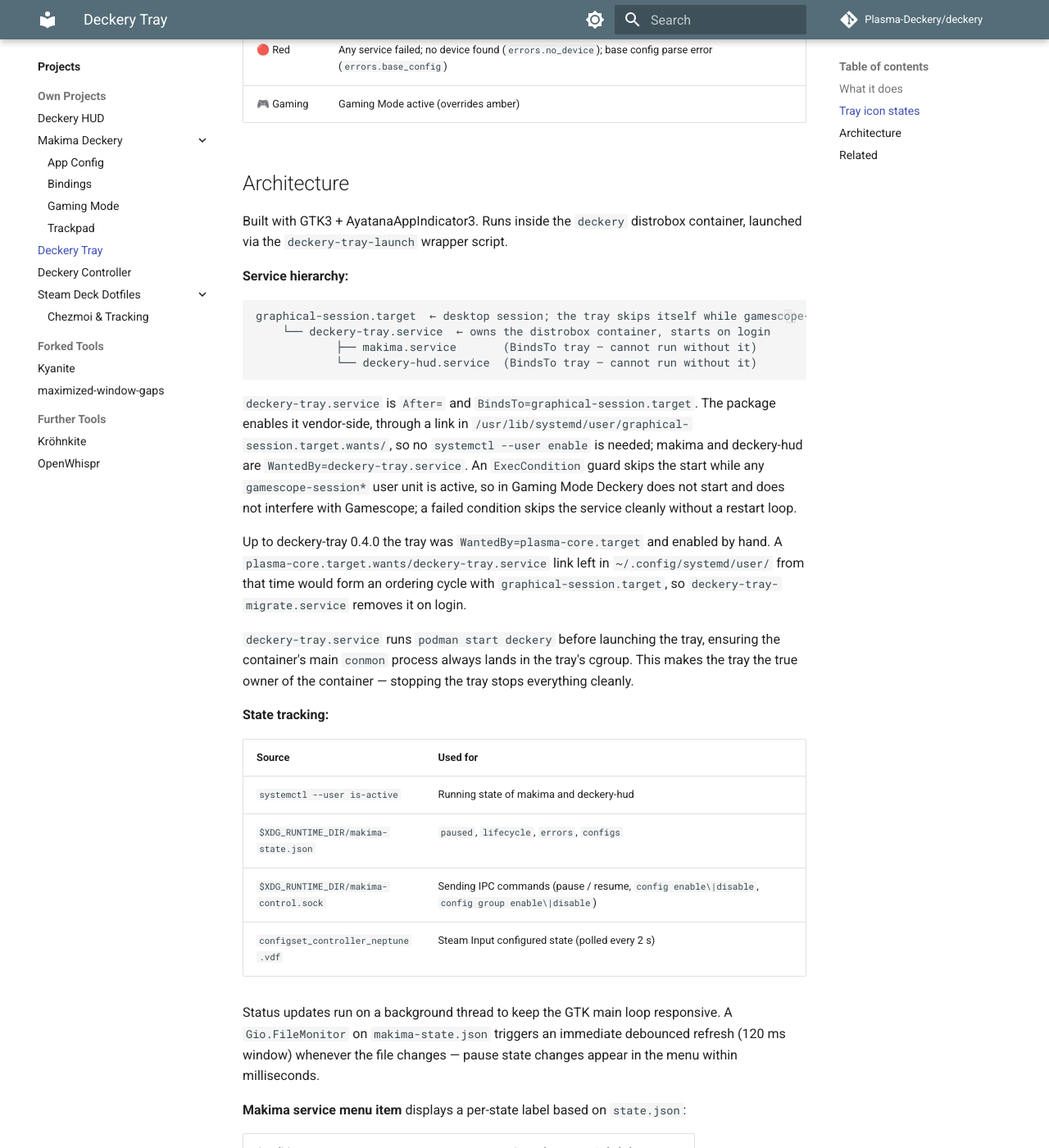
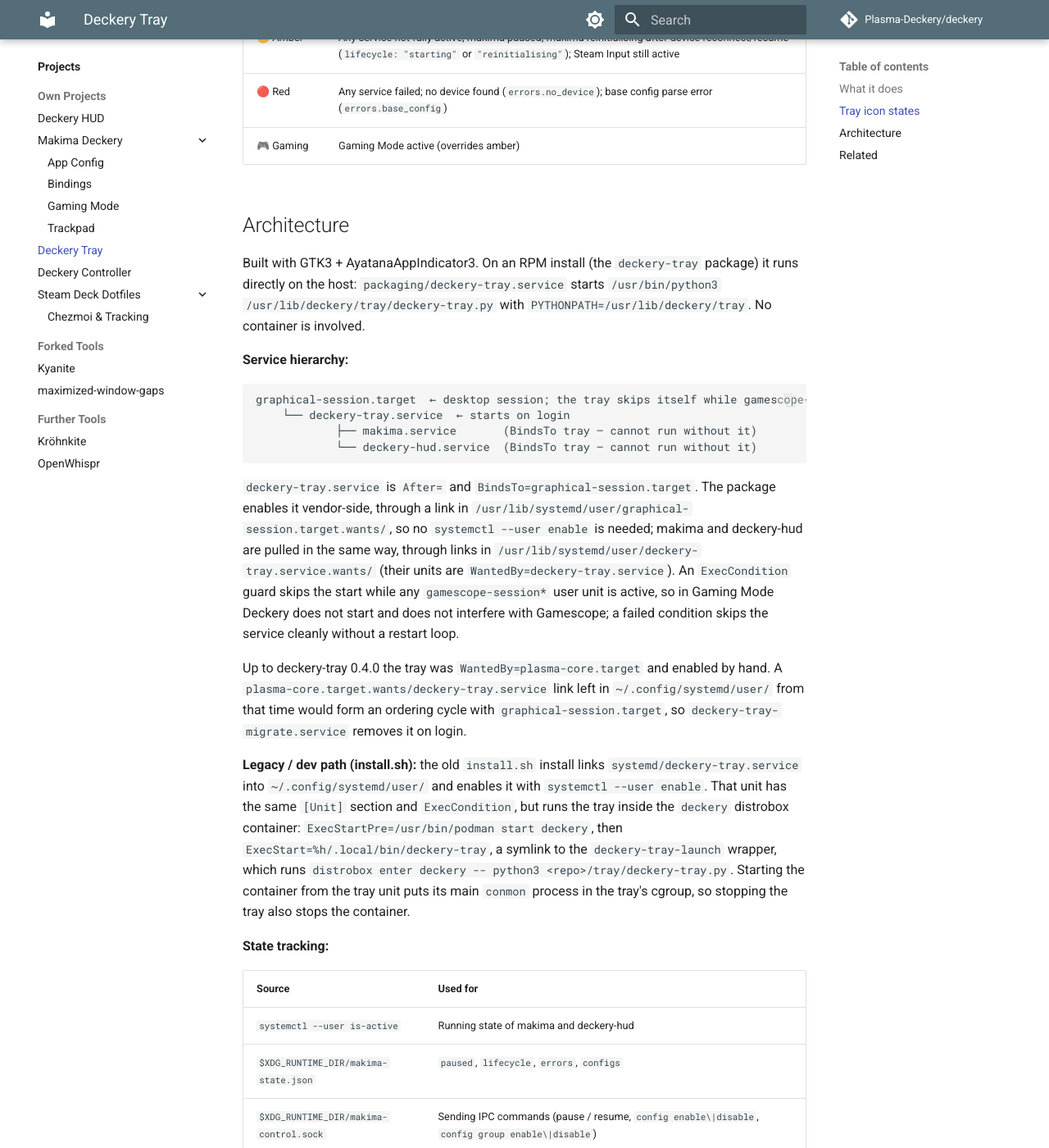
Before and after one commit to Plasma-Deckery/deckery, an MkDocs documentation site: the page built from docs/projects/deckery-tray.md, in a window 1280 px wide and 1400 px high, scrolled down 1550 px. Shown: the whole window at 82% size. Built offline with MkDocs 1.6.1 and Material for MkDocs 9.7.7, drawn with Linux system fonts in a browser that asks for light colours; comment, search, counter and statistics services are not loaded; some of the changed text lies outside the part shown.

Commit message:
Docs: accurate trackpad release status, RPM tray unit first
The trackpad page claimed trackpad emulation was not in any release.
It shipped in 0.5.0; only trackball mode and the binding-form trackpad
haptics are beta-only (2.0.0~beta1). Same fix for the trackpad
architecture note.

The tray page described the tray as running inside the distrobox
container. That is only the install.sh unit (systemd/); the RPM unit
(packaging/) runs the tray on the host from /usr/lib/deckery/tray.
Describe the RPM install first and the install.sh/distrobox way as the
legacy/dev path, and say what "Search for Updates" does on each.

````diff
--- a/docs/projects/deckery-tray.md
+++ b/docs/projects/deckery-tray.md
@@ -12,7 +12,7 @@
 - **Pause / Resume** — sends `pause` / `resume` over the makima IPC socket without restarting the service
 - **Restart / Start / Stop** — controls makima and deckery-hud via systemd user units
 - **Controller Bindings** — submenu listing all known configs with live status, modules indented under the base config they apply to; modules and app overrides toggle with a checkbox, mutually exclusive modules are a submenu of radio items instead; a row with a problem carries `⚠️` or `🛑` and opens a scrollable dialog on click
-- **Updates** — "Search for Updates" entry pulls all repos and re-runs the installer
+- **Updates** — "Search for Updates" entry; on an RPM install it points to the system update (and offers to start `rpm-ostree upgrade` where possible), on an install.sh checkout it pulls all repos and re-runs the installer
 - **Config folders** — "Open my configs" and "Open shipped configs" open either directory in the file manager
 - **Steam Input** — shows whether Steam's Desktop Input is disabled (green) or still active (yellow); clicking the yellow indicator opens a terminal that writes the configset entry and optionally restarts Steam
 - **Tooltip** — always shows "Deckery" on hover for quick identification
@@ -28,22 +28,22 @@
 
 ## Architecture
 
-Built with GTK3 + AyatanaAppIndicator3. Runs inside the `deckery` distrobox container, launched via the `deckery-tray-launch` wrapper script.
+Built with GTK3 + AyatanaAppIndicator3. On an RPM install (the `deckery-tray` package) it runs directly on the host: `packaging/deckery-tray.service` starts `/usr/bin/python3 /usr/lib/deckery/tray/deckery-tray.py` with `PYTHONPATH=/usr/lib/deckery/tray`. No container is involved.
 
 **Service hierarchy:**
 
 ```
 graphical-session.target  ← desktop session; the tray skips itself while gamescope-session* is active
-    └── deckery-tray.service  ← owns the distrobox container, starts on login
+    └── deckery-tray.service  ← starts on login
             ├── makima.service       (BindsTo tray — cannot run without it)
             └── deckery-hud.service  (BindsTo tray — cannot run without it)
 ```
 
-`deckery-tray.service` is `After=` and `BindsTo=graphical-session.target`. The package enables it vendor-side, through a link in `/usr/lib/systemd/user/graphical-session.target.wants/`, so no `systemctl --user enable` is needed; makima and deckery-hud are `WantedBy=deckery-tray.service`. An `ExecCondition` guard skips the start while any `gamescope-session*` user unit is active, so in Gaming Mode Deckery does not start and does not interfere with Gamescope; a failed condition skips the service cleanly without a restart loop.
+`deckery-tray.service` is `After=` and `BindsTo=graphical-session.target`. The package enables it vendor-side, through a link in `/usr/lib/systemd/user/graphical-session.target.wants/`, so no `systemctl --user enable` is needed; makima and deckery-hud are pulled in the same way, through links in `/usr/lib/systemd/user/deckery-tray.service.wants/` (their units are `WantedBy=deckery-tray.service`). An `ExecCondition` guard skips the start while any `gamescope-session*` user unit is active, so in Gaming Mode Deckery does not start and does not interfere with Gamescope; a failed condition skips the service cleanly without a restart loop.
 
 Up to deckery-tray 0.4.0 the tray was `WantedBy=plasma-core.target` and enabled by hand. A `plasma-core.target.wants/deckery-tray.service` link left in `~/.config/systemd/user/` from that time would form an ordering cycle with `graphical-session.target`, so `deckery-tray-migrate.service` removes it on login.
 
-`deckery-tray.service` runs `podman start deckery` before launching the tray, ensuring the container's main `conmon` process always lands in the tray's cgroup. This makes the tray the true owner of the container — stopping the tray stops everything cleanly.
+**Legacy / dev path (install.sh):** the old `install.sh` install links `systemd/deckery-tray.service` into `~/.config/systemd/user/` and enables it with `systemctl --user enable`. That unit has the same `[Unit]` section and `ExecCondition`, but runs the tray inside the `deckery` distrobox container: `ExecStartPre=/usr/bin/podman start deckery`, then `ExecStart=%h/.local/bin/deckery-tray`, a symlink to the `deckery-tray-launch` wrapper, which runs `distrobox enter deckery -- python3 <repo>/tray/deckery-tray.py`. Starting the container from the tray unit puts its main `conmon` process in the tray's cgroup, so stopping the tray also stops the container.
 
 **State tracking:**
 
````
Also changed, not shown: docs/projects/makima-deckery/trackpad.md (+5 -2 lines), docs/reference/trackpad-architecture.md (+1 -1 lines).
